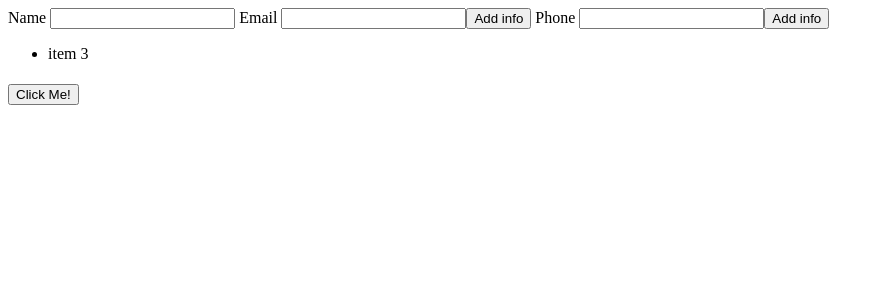
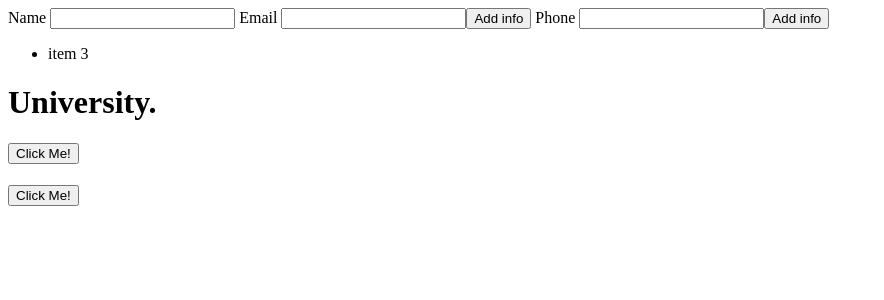
Before and after one commit to Sawaian/cv-project, a React (Create React App) app: page / in a window 1280 px wide. Shown: the top 300 px of the page, without its empty margins (0-884 px from the left). Built offline with nearby package versions, Linux system fonts and the light colour scheme.

Commit message:
Created the three application components. Will now work on handling change between displayed text that can be clicked on to edit.

```diff
--- a/src/App.js
+++ b/src/App.js
@@ -2,11 +2,13 @@
 import React from "react";
 import GeneralInfo from "./Components/GeneralInfo";
 import Experience from "./Components/Experience";
+import Education from "./Components/Education";
 const App = () => {
   return (
     <>
       <GeneralInfo />
       <Experience />
+      <Education />
     </>
   );
 };
--- /dev/null
+++ b/src/Components/Education.js
@@ -0,0 +1,29 @@
+import React, { Component } from "react";
+
+
+
+class Education extends Component {
+    constructor(){
+      super();
+
+      this.state = {
+        education: {
+          schoolName: 'University.',
+          major: 'film',
+          years: '',
+        },
+        applicantInfo: [],
+      }
+    }
+
+    render(){
+      return(  <div>
+        <h1>{this.props.major}</h1>
+        <button onClick={console.log("grateful")}>Click Me!</button>
+      </div>)
+    }
+
+}
+
+
+export default Education;
--- a/src/Components/Experience.js
+++ b/src/Components/Experience.js
@@ -1,22 +1,26 @@
 import React, { Component } from "react";
-
+/*
+A section to add practical experience (company name, position title, main tasks of your jobs, date from and until when you worked for that company) */
 class Experience extends Component {
     constructor(){
       super();
 
       this.state = {
         education: {
-          schoolName: 'University.',
-          major: 'film',
-          years: '',
+          companyName: 'University.',
+          position: 'film',
+          duties: '',
+          employedFrom: '',
         },
-        applicantInfo: [],
+        userInfo: [],
       }
     }
 
     render(){
+
+      const { education, userInfo } = this.state;
       return(  <div>
-        <h1>{this.props.major}</h1>
+        <h1>{education.companyName}</h1>
         <button onClick={console.log("grateful")}>Click Me!</button>
       </div>)
     }
```
